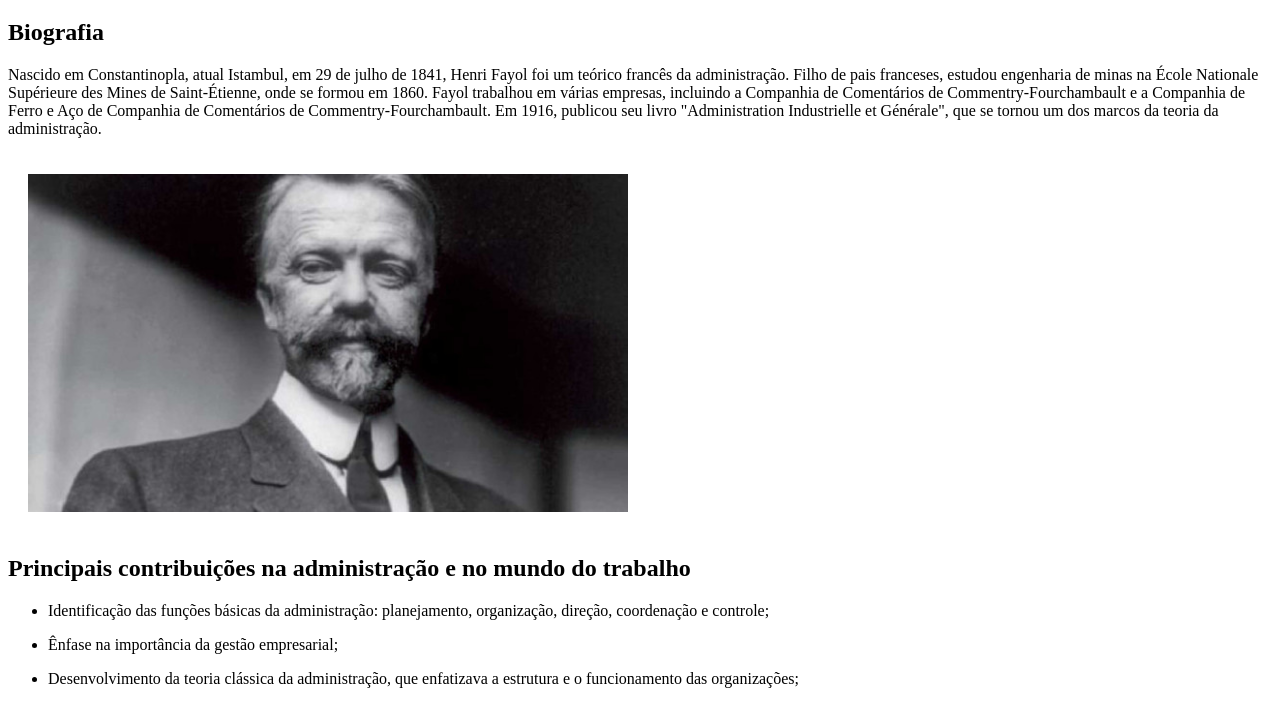
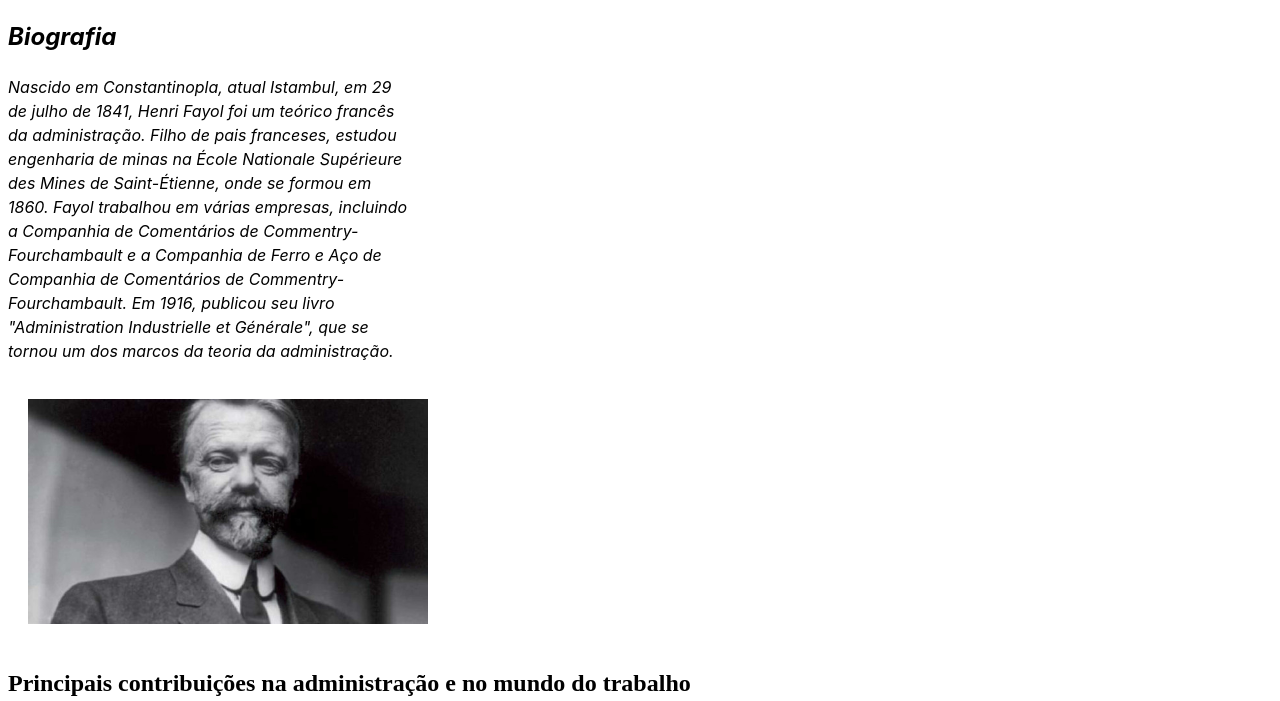
Before and after one commit to Mrkaik/henr, a plain HTML site: page index.html in a window 1280 px wide. Shown: the part 61-762 px from the top of the page. Drawn offline with Linux system fonts and the light colour scheme; a script that the page names is missing; files whose address does not match are found by name.

Commit message:
Add files via upload

```diff
--- a/css/main.css
+++ b/css/main.css
@@ -1,4 +1,4 @@
-/* Retângulo 1 */
+/* Estilos para o ícone com classe "fa-info" */
 .fa.fa-info {
   position: center;
   width: 171.75px;
@@ -7,13 +7,12 @@
   top: 265.24px;
   background-image: url(hf.jpg);
   transform: rotate(-0.41deg);
-  };
+}
 
-
-
+/* Estilos para a seção com classe "fade-in.imagem" */
 .fade-in.imagem {
   position: center;
-    width: 172px;
+  width: 400px; /* Ajuste o valor conforme necessário */
   max-width: 100%;
   height: auto;
   left: 38px;
@@ -21,12 +20,12 @@
   font-family: 'Inter';
   font-style: italic;
   font-weight: 400;
-    font-size: 12px;
-    line-height: 15px;
+  font-size: 16px; /* Ajuste o valor conforme necessário */
+  line-height: 1.5;
   color: #000000;
 }
 
-
+/* Estilos para o botão com classe "button" */
 .button {
   display: inline-block;
   text-align: center;
@@ -40,7 +39,6 @@
   transition: background-color 0.3s ease;
 }
 
-
 @media only screen and (min-width: 600px) {
   /* Estilos para dispositivos Android de tela grande */
 
@@ -49,16 +47,17 @@
     max-width: 600px;
     margin: 0 auto;
     padding: 20px;
-    };
+  }
 
   /* Estilos para as imagens dentro das seções com classe "fade-in" */
   .fade-in img {
     width: 100%;
     height: auto;
-    };
+  }
 
   /* Estilos para o ícone com classe "fa-info" */
   .fa-info {
-      font-size: 24px;
-    };
+    width: 100%;
+    background-color: #3498db;
   }
+}
```
Lines whose indentation alone changed are shown as unchanged.
